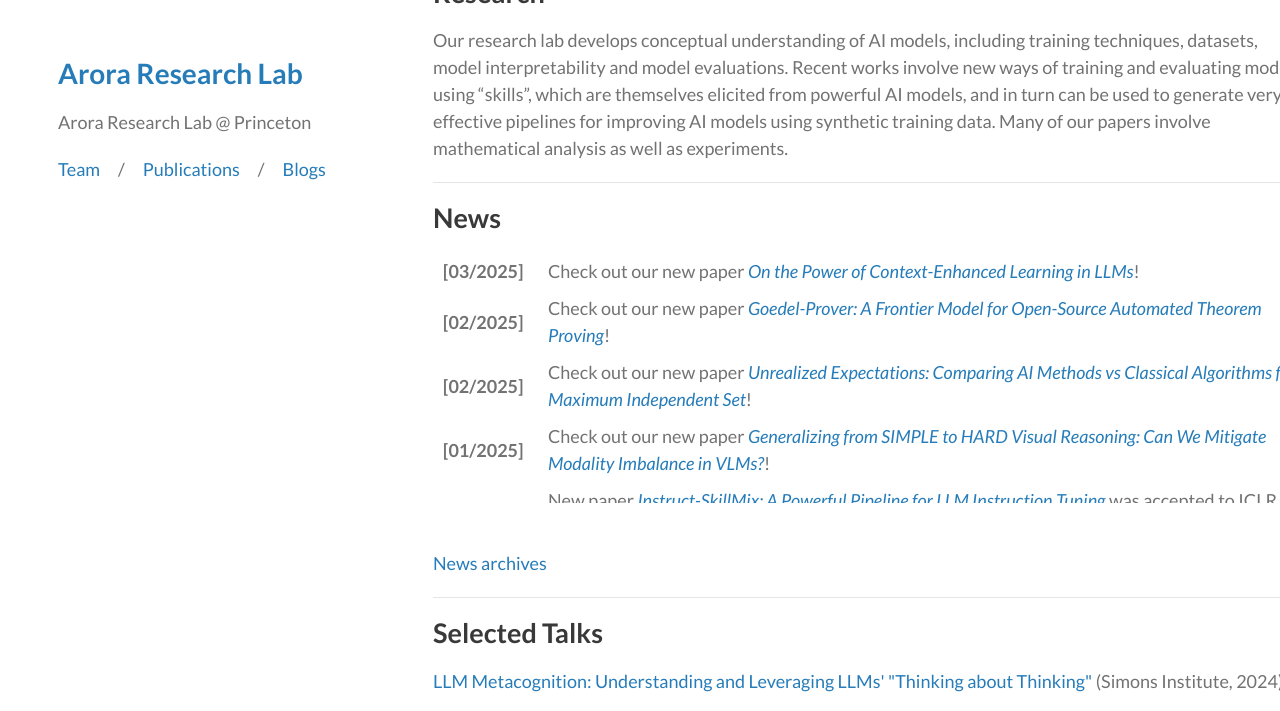
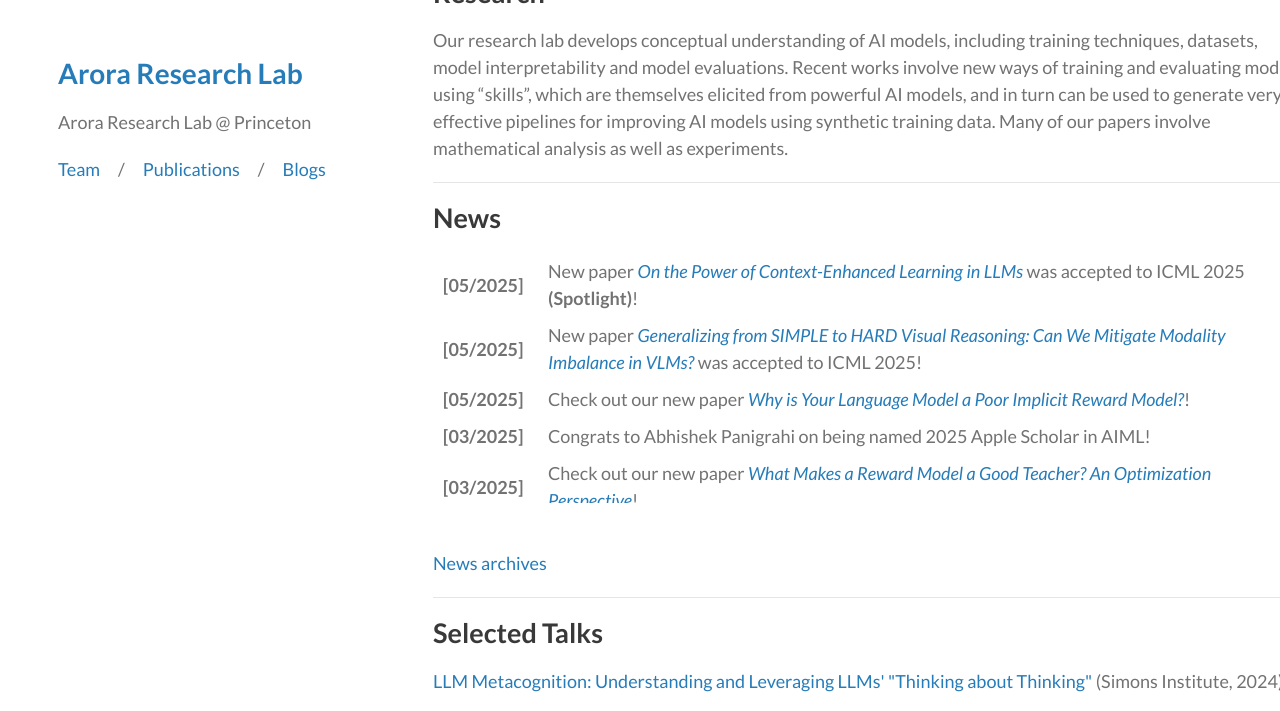
Before and after one commit to aroraresearch-princeton/aroraresearch-princeton.github.io, a Jekyll site: the page built from index.md, in a window 1280 px wide and 900 px high, scrolled down 326 px, cut to the strip 0-711 px from the top of the window. Built offline with Jekyll 4.4.1, drawn with Linux system fonts in a browser that asks for light colours.

Commit message:
07/11 news update

```diff
--- a/_data/news.yml
+++ b/_data/news.yml
@@ -2,6 +2,35 @@ context-enhanced:
   type: paper
   paper_title: 'On the Power of Context-Enhanced Learning in LLMs'
   paper_link: https://arxiv.org/abs/2503.01821
+  venue: ICML 2025 <b>(Spotlight)</b>
+  date: 05/2025
+  status: new
+
+vlm-s2h:
+  type: paper
+  paper_title: 'Generalizing from SIMPLE to HARD Visual Reasoning: Can We Mitigate Modality Imbalance in VLMs?'
+  paper_link: https://arxiv.org/abs/2501.02669
+  venue: ICML 2025
+  date: 05/2025
+  status: new
+
+poor-implicit-reward:
+  type: paper
+  paper_title: 'Why is Your Language Model a Poor Implicit Reward Model?'
+  paper_link: https://arxiv.org/abs/2507.07981
+  date: 05/2025
+  status: new
+
+abhishek_apple_scholar:
+  type: award
+  content: Congrats to Abhishek Panigrahi on being named 2025 Apple Scholar in AIML!
+  date: 03/2025
+  status: new
+
+good-reward:
+  type: paper
+  paper_title: 'What Makes a Reward Model a Good Teacher? An Optimization Perspective'
+  paper_link: https://arxiv.org/abs/2503.15477
   date: 03/2025
   status: new
 
@@ -17,13 +46,6 @@ unrealized-expectation:
   paper_title: 'Unrealized Expectations: Comparing AI Methods vs Classical Algorithms for Maximum Independent Set'
   paper_link: https://arxiv.org/abs/2502.03669
   date: 02/2025
-  status: new
-
-vlm-s2h:
-  type: paper
-  paper_title: 'Generalizing from SIMPLE to HARD Visual Reasoning: Can We Mitigate Modality Imbalance in VLMs?'
-  paper_link: https://arxiv.org/abs/2501.02669
-  date: 01/2025
   status: new
 
 instruct-skillmix:
@@ -74,19 +96,20 @@ muse:
   date: 01/2025
   status: new
 
+################ News Archives ################
 quanta-skills-youtube:
   type: news
   news_link: https://www.youtube.com/watch?v=fTMMsreAqX0
   content: featured our work on emergence of skill compositionality (and its limitations) in LLMs among the CS breakthroughs of the year
   host: Quanta Magazine
   date: 12/2024
-  status: new
+  status: archive
 
 sadhika_siebel_scholar:
   type: award
   content: Congrats to Sadhika Malladi on being named 2025 Siebel Scholar!
   date: 09/2024
-  status: new
+  status: archive
 
 skillmix-ft:
   type: paper
@@ -94,7 +117,7 @@ skillmix-ft:
   paper_link: https://arxiv.org/abs/2409.19808
   venue: NeurIPS 2024
   date: 09/2024
-  status: new
+  status: archive
 
 ptst:
   type: paper
@@ -102,7 +125,7 @@ ptst:
   paper_link: https://arxiv.org/abs/2402.18540
   venue: NeurIPS 2024
   date: 09/2024
-  status: new
+  status: archive
 
 math2:
   type: paper
@@ -110,7 +133,7 @@ math2:
   paper_link: https://arxiv.org/abs/2407.21009
   venue: MATH-AI Workshop at NeurIPS 2024
   date: 09/2024
-  status: new
+  status: archive
 
 tint:
   type: paper
@@ -118,7 +141,7 @@ tint:
   paper_link: https://arxiv.org/abs/2307.01189
   venue: ICML 2024
   date: 05/2024
-  status: new
+  status: archive
 
 less:
   type: paper
@@ -126,7 +149,7 @@ less:
   paper_link: https://arxiv.org/abs/2402.04333
   venue: ICML 2024
   date: 05/2024
-  status: new
+  status: archive
 
 quanta-skills:
   type: news
@@ -134,16 +157,7 @@ quanta-skills:
   content: features our work on emergence of complex skills in LLMs and SkillMix evaluation
   host: Quanta Magazine
   date: 01/2024
-  status: new
-
-################ News Archives ################
-# instruct-skillmix:
-#   type: paper
-#   paper_title: 'Instruct-SkillMix: A Powerful Pipeline for LLM Instruction Tuning'
-#   paper_link: https://arxiv.org/abs/2408.14774
-#   venue: Compositional Learning Workshop at NeurIPS 2024 (Oral), FITML Workshop at NeurIPS 2024
-#   date: 09/2024
-#   status: new
+  status: archive
 
 skillmix:
   type: paper
```
Also changed, not shown: pages/publications.md (+2 -2 lines), 5 other files.
